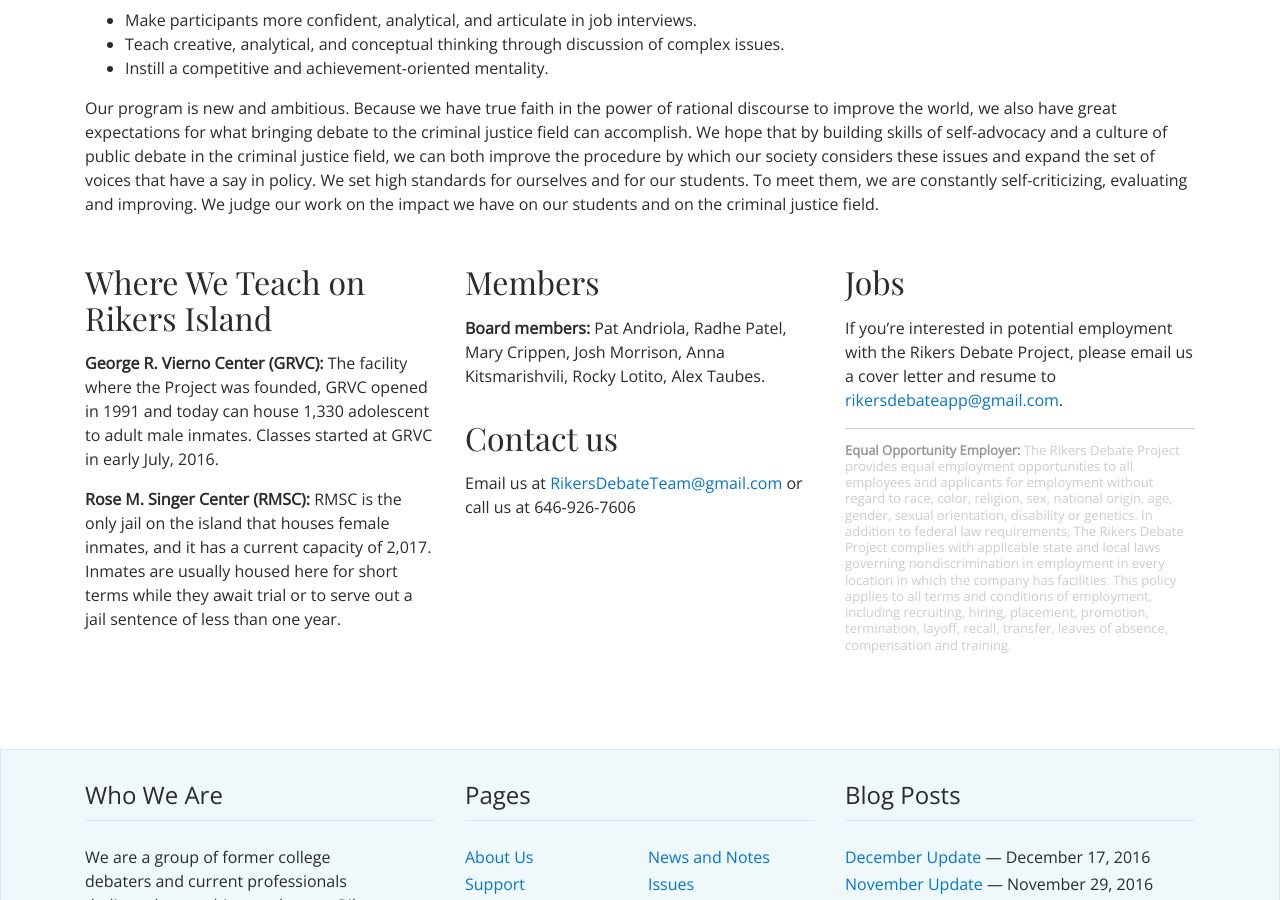
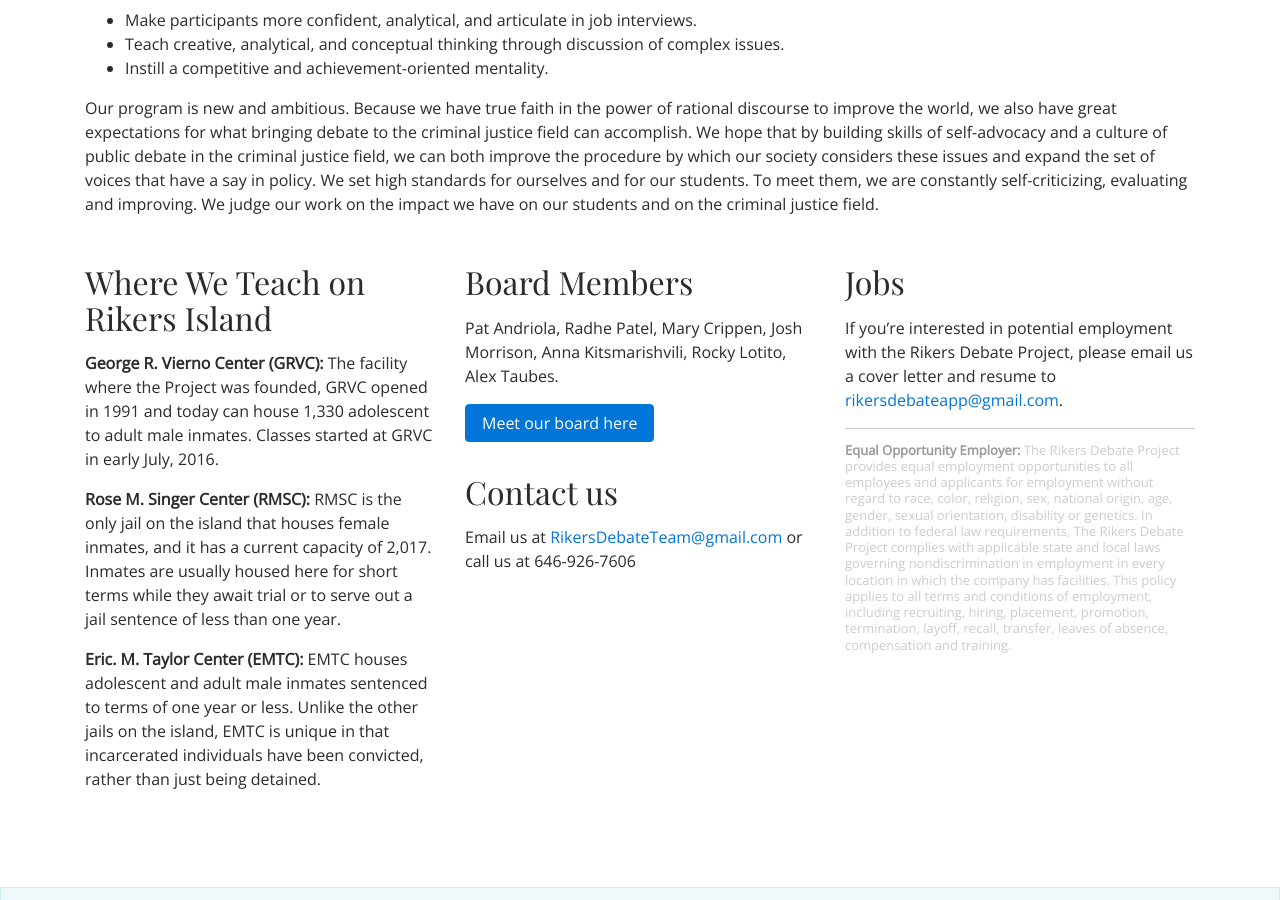
Before and after one commit to rikersdebateteam/rikers-debate-project, a Jekyll site: the page built from index.html, in a window 1280 px wide and 900 px high, scrolled down 1179 px. Built offline with Jekyll 4.4.1, drawn with Linux system fonts in a browser that asks for light colours; nearby versions of some CDN libraries.

Commit message:
Add board link, etc.

```diff
--- a/_layouts/post.html
+++ b/_layouts/post.html
@@ -24,7 +24,7 @@
 
           {{ content }}
 
-          <p><a href="/news-and-notes/">More news &amp; notes</a></p>
+          <p><a href="/news-and-notes">More news &amp; notes</a></p>
         </div>
       </div>
     </div>
--- /dev/null
+++ b/donate.html
@@ -0,0 +1,2 @@
+<meta http-equiv="refresh" content="0; url=https://www.paypal.me/rikersdebate">
+<link rel="canonical" href="https://www.paypal.me/rikersdebate" />
--- a/index.html
+++ b/index.html
@@ -53,11 +53,15 @@
       <p><strong>George R. Vierno Center (GRVC):</strong> The facility where the Project was founded, GRVC opened in 1991 and today can house 1,330 adolescent to adult male inmates. Classes started at GRVC in early July, 2016.</p>
 
       <p><strong>Rose M. Singer Center (RMSC):</strong> RMSC is the only jail on the island that houses female inmates, and it has a current capacity of 2,017. Inmates are usually housed here for short terms while they await trial or to serve out a jail sentence of less than one year.</p>
+
+      <p><strong>Eric. M. Taylor Center (EMTC):</strong> EMTC houses adolescent and adult male inmates sentenced to terms of one year or less. Unlike the other jails on the island, EMTC is unique in that incarcerated individuals have been convicted, rather than just being detained.</p>
     </div>
     <div class="col-lg-4 col-sm-12">
-      <h2>Members</h2>
+      <h2>Board Members</h2>
 
-      <p><strong>Board members:</strong> Pat Andriola, Radhe Patel, Mary Crippen, Josh Morrison, Anna Kitsmarishvili, Rocky Lotito, Alex Taubes.</p>
+      <p>Pat Andriola, Radhe Patel, Mary Crippen, Josh Morrison, Anna Kitsmarishvili, Rocky Lotito, Alex Taubes.</p>
+
+      <a href='/board' class="btn btn-primary">Meet our board here</a>
 
       <h2>Contact us</h2>
 
```
Also changed, not shown: board.html (renamed from bios.html, +1 -7 lines), images/people/StefanNorgaard.jpg (deleted).
